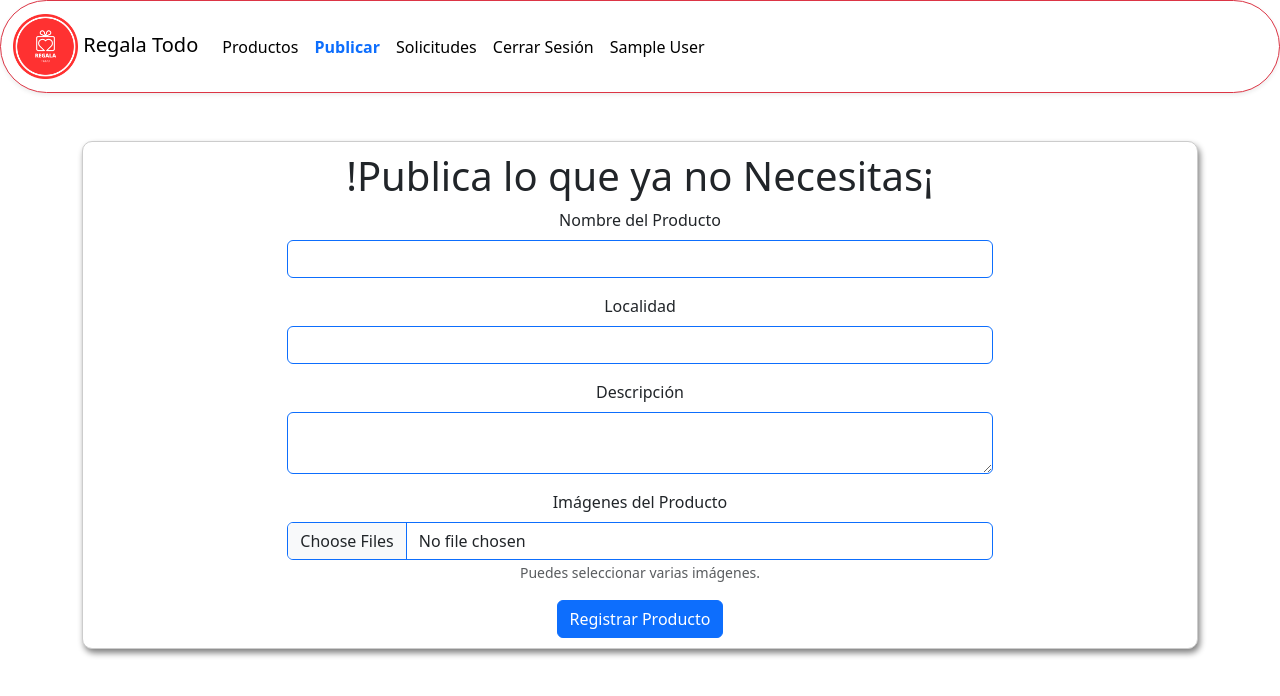
After one commit to Hugo-Jesus-G/RegalaTodo, a PHP site: page /Cliente/publicar.php in a window 1280 px wide. The commit adds this page. Shown: the top 696 px of the page. Run offline with PHP 8.4, Linux system fonts and the light colour scheme; the visitor is signed in with stand-in values (Sample User, id 1).

```diff
--- /dev/null
+++ b/Cliente/publicar.php
@@ -0,0 +1,107 @@
+<!DOCTYPE html>
+<html lang="es">
+
+<head>
+    <meta charset="UTF-8">
+    <meta name="viewport" content="width=device-width, initial-scale=1.0">
+    <link href="https://cdn.jsdelivr.net/npm/bootstrap@5.3.3/dist/css/bootstrap.min.css" rel="stylesheet" integrity="sha384-QWTKZyjpPEjISv5WaRU9OFeRpok6YctnYmDr5pNlyT2bRjXh0JMhjY6hW+ALEwIH" crossorigin="anonymous">
+    <link rel="stylesheet" href="../css/style.css">
+    <title>Regala Todo</title>
+</head>
+
+<body>
+    <?php
+
+
+    session_start();
+
+    if (!isset($_SESSION['username'])) {
+        header('Location: ../index.php');
+        exit();
+    }
+
+    ?>
+
+    <nav class="navbar navbar-expand-lg sticky-top border border-danger rounded-pill shadow-sm" style="background-color: #ffffff;">
+        <div class="container-fluid">
+            <a class="navbar-brand" href="../Cliente/indexCliente.php">
+                <img src="../img/LogoRegalaTodo.png" alt="Logo" width="65" height="65" class="d-inline-block align-text-center">
+                Regala Todo
+            </a>
+            <button class="navbar-toggler" type="button" data-bs-toggle="collapse" data-bs-target="#navbarSupportedContent" aria-controls="navbarSupportedContent" aria-expanded="false" aria-label="Toggle navigation">
+                <span class="navbar-toggler-icon"></span>
+            </button>
+            <div class="collapse navbar-collapse" id="navbarSupportedContent">
+                <ul class="navbar-nav me-auto mb-2 mb-lg-0">
+                    <li class="nav-item">
+                        <a class="nav-link active" href="../Cliente/indexCliente.php">Productos</a>
+                    </li>
+
+                    <li class="nav-item">
+                        <a class="nav-link active fw-bold text-primary" href="../Cliente/publicar.php">Publicar</a>
+                    </li>
+                    <li class="nav-item">
+                        <a class="nav-link active" href="../Cliente/solicitudes.php">Solicitudes</a>
+                    </li>
+                    <li class="nav-item">
+                        <a class="nav-link active" href="../controllers/cerrarsesion.php">Cerrar Sesión</a>
+                    </li>
+                    <li class="nav-item">
+                        <a class="nav-link active">
+                            <?php
+                            if (isset($_SESSION["username"]) && !empty($_SESSION["username"])) {
+                                echo $_SESSION["username"];
+                            } else {
+                                echo "Usuario no registrado";
+                            }
+                            ?>
+                        </a>
+                    </li>
+                </ul>
+            </div>
+        </div>
+    </nav>
+
+    <!-- contenido -->
+    <main class="container mt-5">
+        <div class="principal">
+            <div class="container">
+
+                <div class="row justify-content-center">
+
+                    <div class="col-md-8">
+                        <h1 class="mx-5"> !Publica lo que ya no Necesitas¡</h1>
+                        <?php require_once '../controllers/controladorPublicacion.php'   ?>
+
+                        <form method="POST" enctype="multipart/form-data">
+                            <div class="mb-3">
+                                <label for="nombre" class="form-label">Nombre del Producto</label>
+                                <input type="text" class="form-control border border-primary" id="nombre" name="nombre" required>
+                            </div>
+                            <div class="mb-3">
+                                <label for="localidad" class="form-label">Localidad</label>
+                                <input type="text" class="form-control border border-primary" id="localidad" name="localidad" required>
+                            </div>
+                            <div class="mb-3">
+                                <label for="descripcion" class="form-label">Descripción</label>
+                                <textarea class="form-control border border-primary" id="descripcion" name="descripcion" rows="2" required></textarea>
+                            </div>
+                            <!-- Campo para seleccionar imágenes -->
+                            <div class="mb-3">
+                                <label for="imagenes" class="form-label">Imágenes del Producto</label>
+                                <input type="file" class="form-control border border-primary" id="imagenes" name="imagenes[]" multiple required>
+                                <small class="form-text text-muted">Puedes seleccionar varias imágenes.</small>
+                            </div>
+                            <button type="submit" class="btn btn-primary">Registrar Producto</button>
+                        </form>
+
+                    </div>
+                </div>
+            </div>
+        </div>
+    </main>
+
+    <script src="https://cdn.jsdelivr.net/npm/bootstrap@5.3.3/dist/js/bootstrap.bundle.min.js" integrity="sha384-YvpcrYf0tY3lHB60NNkmXc5s9fDVZLESaAA55NDzOxhy9GkcIdslK1eN7N6jIeHz" crossorigin="anonymous"></script>
+</body>
+
+</html>
--- /dev/null
+++ b/controllers/cerrarsesion.php
@@ -0,0 +1,5 @@
+<?php
+
+session_start();
+session_destroy();
+header('Location: ../index.php');
--- /dev/null
+++ b/controllers/controladorPublicacion.php
@@ -0,0 +1,39 @@
+<?php
+
+if ($_SERVER['REQUEST_METHOD'] == 'POST') {
+    $nombre = $_POST['nombre'];
+    $localidad = $_POST['localidad'];
+    $descripcion = $_POST['descripcion'];
+
+    $idCliente = $_SESSION["id_cliente"];
+    $destino = "../imagenes/";
+    $todocorrecto = true;
+    $conexion=mysqli_connect("localhost","root","","regalatodo");
+
+    $query = "INSERT INTO Articulo (idArticulo, nombre, descripcion, localidad, publicacion, id_cliente)
+              VALUES (NULL, '$nombre', '$descripcion', '$localidad', NOW(), '$idCliente')";
+
+    if (mysqli_query($conexion, $query)) {
+        $producto_id = mysqli_insert_id($conexion);
+
+        $total_images = count($_FILES['imagenes']['name']);
+
+        for ($i = 0; $i < $total_images; $i++) {
+            $nombre_imagen = $_FILES['imagenes']['name'][$i];
+            $tmp_nombre = $_FILES['imagenes']['tmp_name'][$i];
+            $image_path = $destino . $nombre_imagen;
+
+            if (copy($tmp_nombre, $image_path)) {
+                $queryimagen = "INSERT INTO ImagenesArticulo (id_Articulo, ruta) VALUES ('$producto_id', '$image_path')";
+                if (!mysqli_query($conexion, $queryimagen)) {
+                    echo "<div class='alert alert-danger' role='alert'>Error al registrar la imagen.</div>";
+                }
+            }
+        }
+    }else{
+        echo "<div class='alert alert-danger' role='alert'>Error al registrar el producto.</div>";
+    }
+
+
+    header("Location: ../Cliente/indexCliente.php");
+}
--- a/controllers/registrarCliente.php
+++ b/controllers/registrarCliente.php
@@ -1,10 +1,10 @@
 <?php
-require_once('./conexion/conexion.php');
 if ($_SERVER['REQUEST_METHOD'] == 'POST') {
 $user = $_REQUEST['user'];
 $pass = $_REQUEST['password'];
 $nombre = $_REQUEST['nombre'];
 
+$conexion=mysqli_connect("localhost","root","","regalatodo");
 
 $query = "INSERT INTO Cliente (nombre, username, password,tipo) VALUES ('$nombre', '$user', '$pass', 0)";
 
--- a/css/style.css
+++ b/css/style.css
@@ -39,3 +39,10 @@
     transform: none;
   }
 }
+
+
+.carousel-control-prev-icon,
+.carousel-control-next-icon {
+    background-color: black;
+    border: 1px solid white;
+}
```
Also changed, not shown: Cliente/indexCliente.php (+75 -5 lines), Consultas/obtenerPublicaciones.php (added, +57 -0 lines), conexion/conexion.php (deleted, +0 -7 lines), consultaInternauta.php (added, +37 -0 lines), controllers/validarUsuario.php (+4 -6 lines), vistaProductos.php (added, +56 -0 lines), Cliente/solicitudes.php (added), imagenes/pantalon1.jpg (added), imagenes/pantalon2.jpg (added), imagenes/pastel.jpg (added), imagenes/pastel1.jpg (added).
